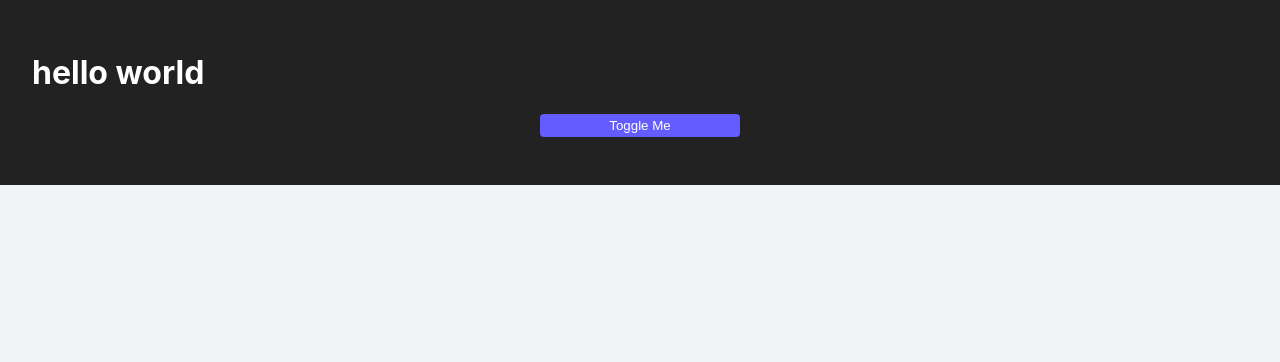
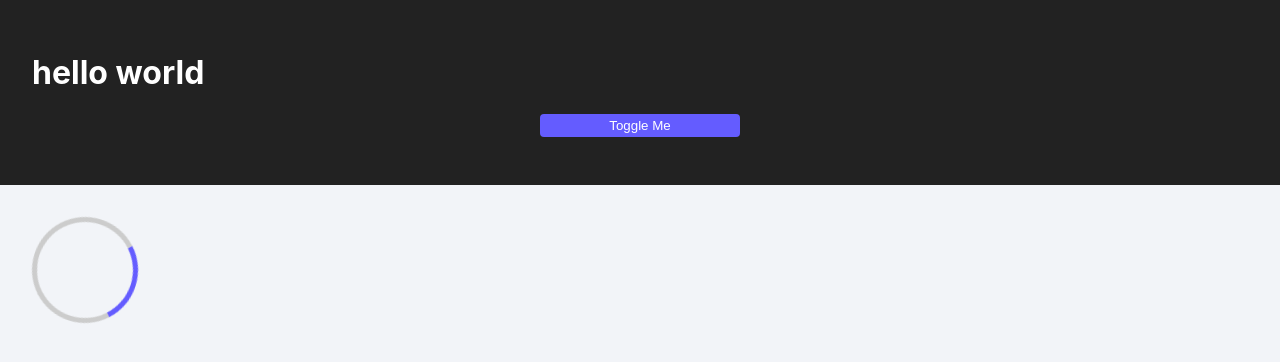
Before and after one commit to shitakemura/react-styled-components-v5-course, a React (Vite) app: page / in a window 1280 px wide. Shown: the top 362 px of the page. Built offline with nearby package versions, Linux system fonts and the light colour scheme.

Commit message:
31.Animation

```diff
--- a/src/App.tsx
+++ b/src/App.tsx
@@ -4,6 +4,7 @@
 // import { ComplexTitle } from './components/ComplexTitle'
 // import { Random } from './components/Random'
 // import { Card } from './components/Card'
+import { Loading } from './components/Loading'
 import GlobalStyles from './global-styles'
 
 const BaseTheme = {
@@ -43,6 +44,9 @@
       {/* <AlternativeTitle title="alternative title" /> */}
       {/* <Random /> */}
       {/* <Card /> */}
+      <div style={{margin: '2rem'}}>
+        <Loading />
+      </div>
     </ThemeProvider>
   )
 }
--- /dev/null
+++ b/src/components/Loading.tsx
@@ -0,0 +1,16 @@
+import styled, { keyframes } from 'styled-components'
+
+const spinner = keyframes`
+    to {
+        transform: rotate(360deg);
+    }
+`
+
+export const Loading = styled.div`
+  width: 6rem;
+  height: 6rem;
+  border: 5px solid #ccc;
+  border-radius: 50%;
+  border-top-color: var(--primary);
+  animation: ${spinner} 0.6s linear infinite;
+`
```
